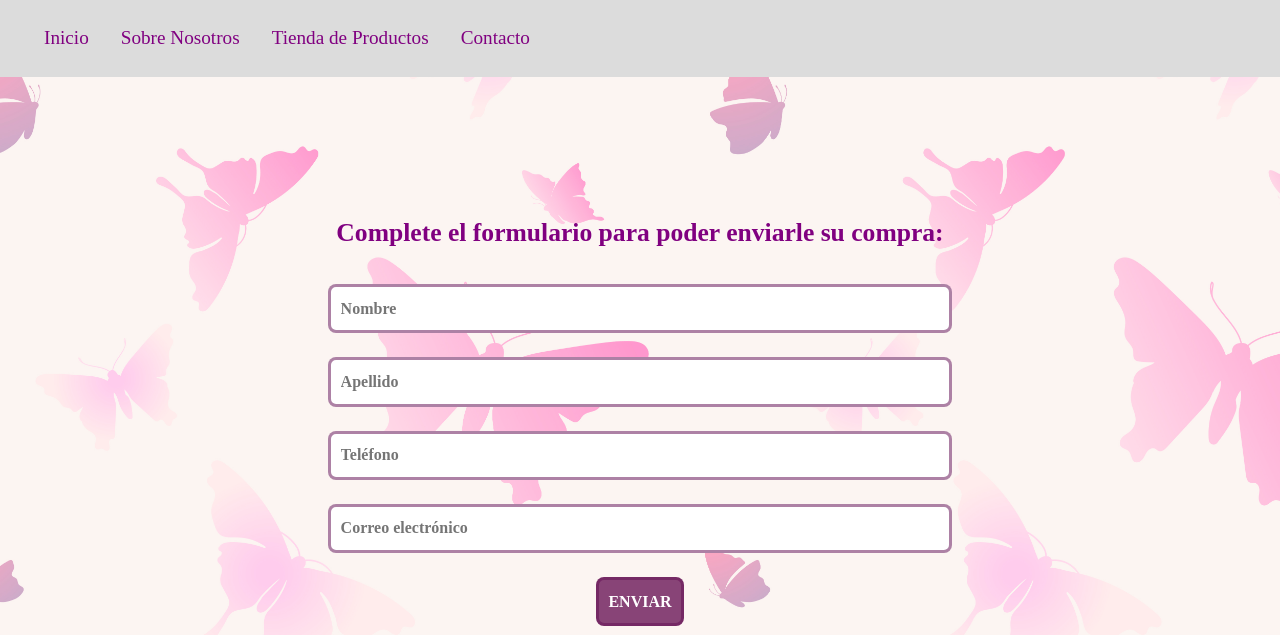
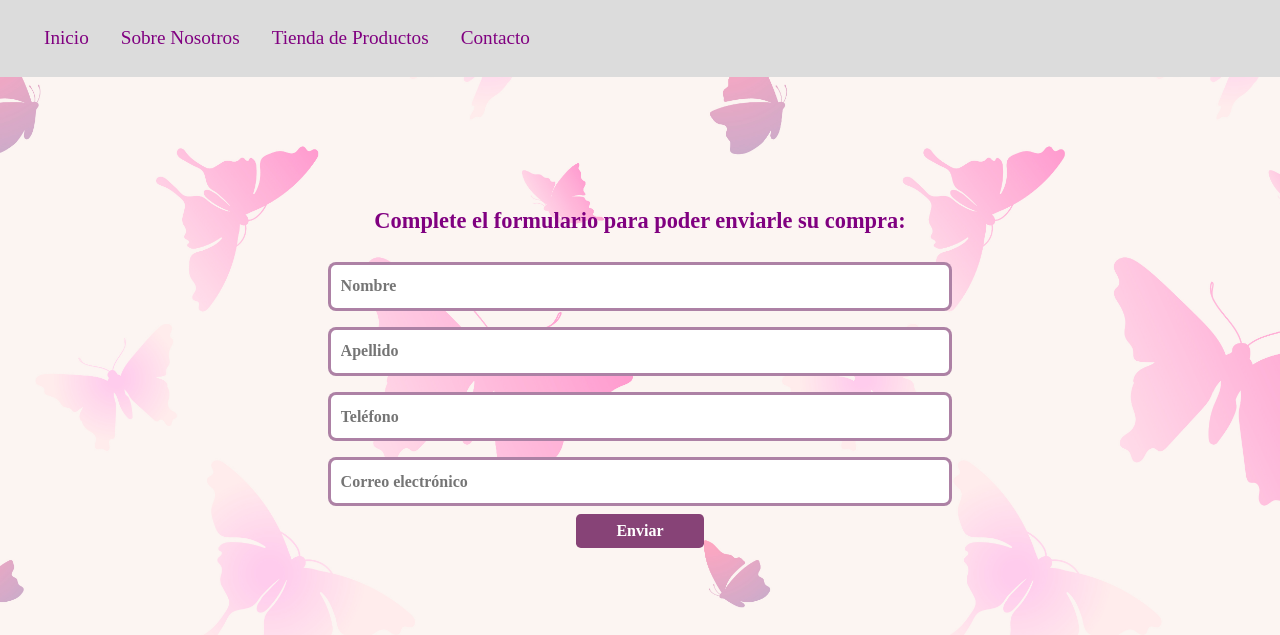
Before and after one commit to yamihesa/Final-JS-Hesain, a plain HTML site: page PAGINAS/compra.html in a window 1280 px wide. Shown: the top 635 px of the page. Drawn offline with nearby package versions, Linux system fonts and the light colour scheme; some packages are replaced by stand-ins of ours; a script that the page names is missing.

Commit message:
formulario Compra y repasar

```diff
--- a/PAGINAS/compra.html
+++ b/PAGINAS/compra.html
@@ -43,13 +43,13 @@
   <!-- Main -->
   <main class="main" style="background-image: url(../imagenes/v1014-pattern-001b.jpg); background-size: cover;">
     <div class="mainCompras">
-      <form action="#" class=" " id="formulario">
+      <form action="#" class="formCompra " id="formulario">
         <p>Complete el formulario para poder enviarle su compra:</p>
         <input type="text" id="inputNombre" placeholder="Nombre">
         <input type="text" id="inputApellido" placeholder="Apellido">
         <input type="tel" id="inputTelefono" pattern="[0-9]{10}" placeholder="Teléfono">
         <input type="email" id="inputEmail" placeholder="Correo electrónico">
-        <input type="submit" class="btn" id="submit" value="ENVIAR">
+        <button type="submit" class="btnCompra" id="submit" value="ENVIAR">Enviar</button>
       </form>
     </div>
   </main>
@@ -104,6 +104,5 @@
   <script src="https://cdn.jsdelivr.net/npm/@popperjs/core@2.10.2/dist/umd/popper.min.js" integrity="sha384-7+zCNj/IqJ95wo16oMtfsKbZ9ccEh31eOz1HGyDuCQ6wgnyJNSYdrPa03rtR1zdB" crossorigin="anonymous"></script>
   <script src="https://cdn.jsdelivr.net/npm/bootstrap@5.1.3/dist/js/bootstrap.min.js" integrity="sha384-QJHtvGhmr9XOIpI6YVutG+2QOK9T+ZnN4kzFN1RtK3zEFEIsxhlmWl5/YESvpZ13" crossorigin="anonymous"></script>
   <script src="../JS/form.js"></script>
-  <script src="../JS/main.js"></script>
 </body>
 </html>
--- a/style.css
+++ b/style.css
@@ -134,21 +134,22 @@ body{
     margin: auto;
     padding-top: 5rem;
 }
-.mainCompras form {
+.mainCompras .formCompra {
     display: flex;
     flex-direction: column;
     justify-content: center;
-    height: 60vh;
+    height: 70vh;
     width: 100%;
 }
-.mainCompras form p {
+.mainCompras .formCompra p {
     text-align: center;
     font-family: merienda;
     font-weight: bold;
     color: purple;
     margin-top: 3rem;
+    font-size: 1.4rem;
 }
-.mainCompras form input {
+.formCompra input {
     border: solid rgba(98, 14, 84, 0.521);
     padding: .6rem;
     border-radius: .5rem;
@@ -156,21 +157,29 @@ body{
     color:purple;
     font-weight: 600;
 }
-.mainCompras form #submit {
+
+.mainCompras .formCompra .btnCompra {
     background-color: rgba(114, 35, 97, 0.842);
     color: white;
     font-weight: bolder;
     max-width: 50%;
     align-self: center;
+    margin-bottom: 1rem;
+    border: none;
+    border-radius: .3rem;
+    padding: .3rem;
+    width: 8rem;
     }
 
-@media screen and (min-width: 768px) {
-   .mainCompras form {
+@media screen and (max-width: 768px) {
+   .mainCompras .formCompra {
         height: 80vh;
-        gap: .5rem;
+        padding-bottom: .5rem;
+        margin-top: -2rem;
+
     }
-    .mainCompras form p {
-        font-size: 1.6rem;
+    .mainCompras .formCompra p {
+        font-size: 1.2rem;
     }
 }
 
```
Also changed, not shown: PAGINAS/productos.html (+0 -4 lines).
